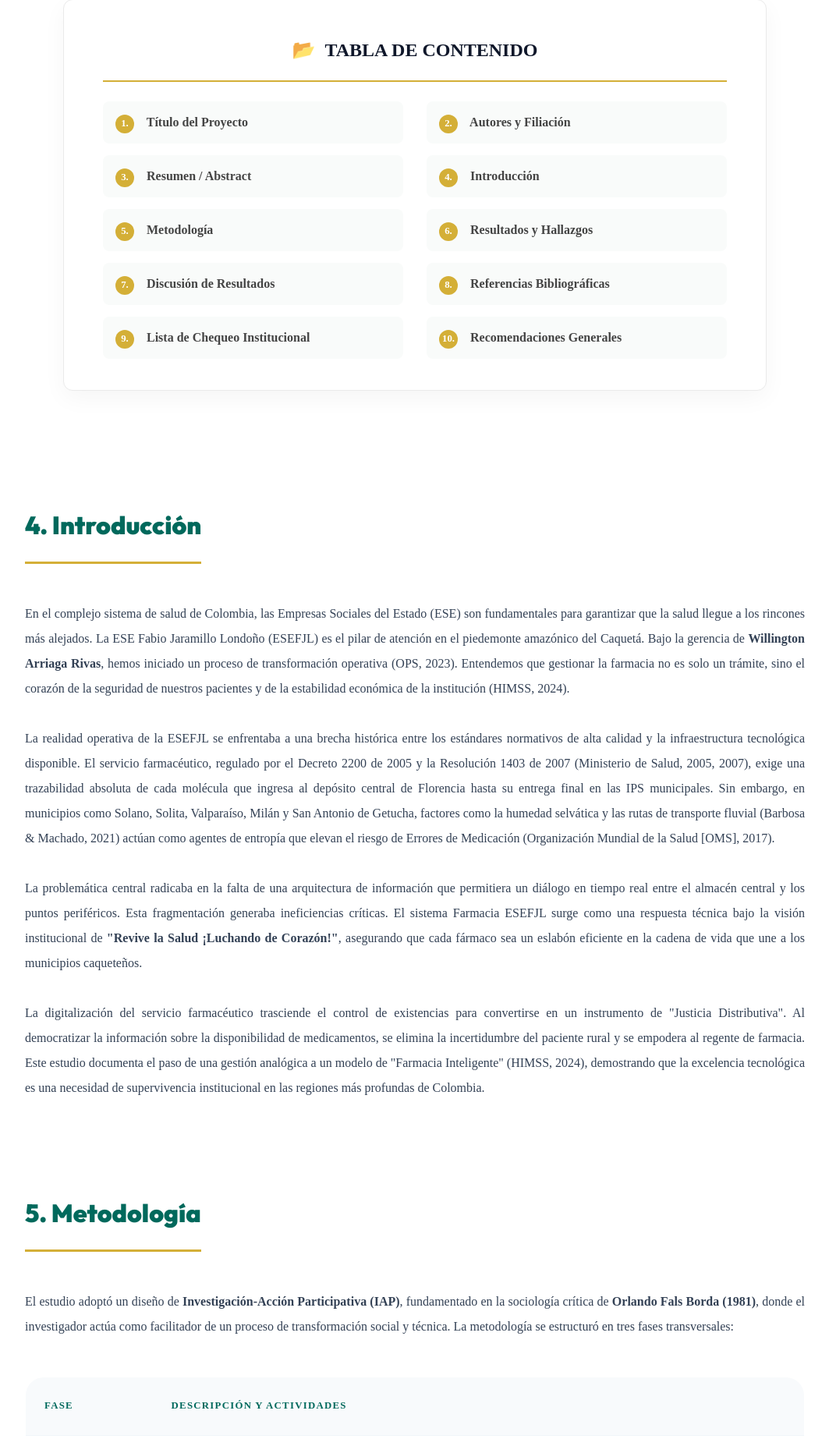
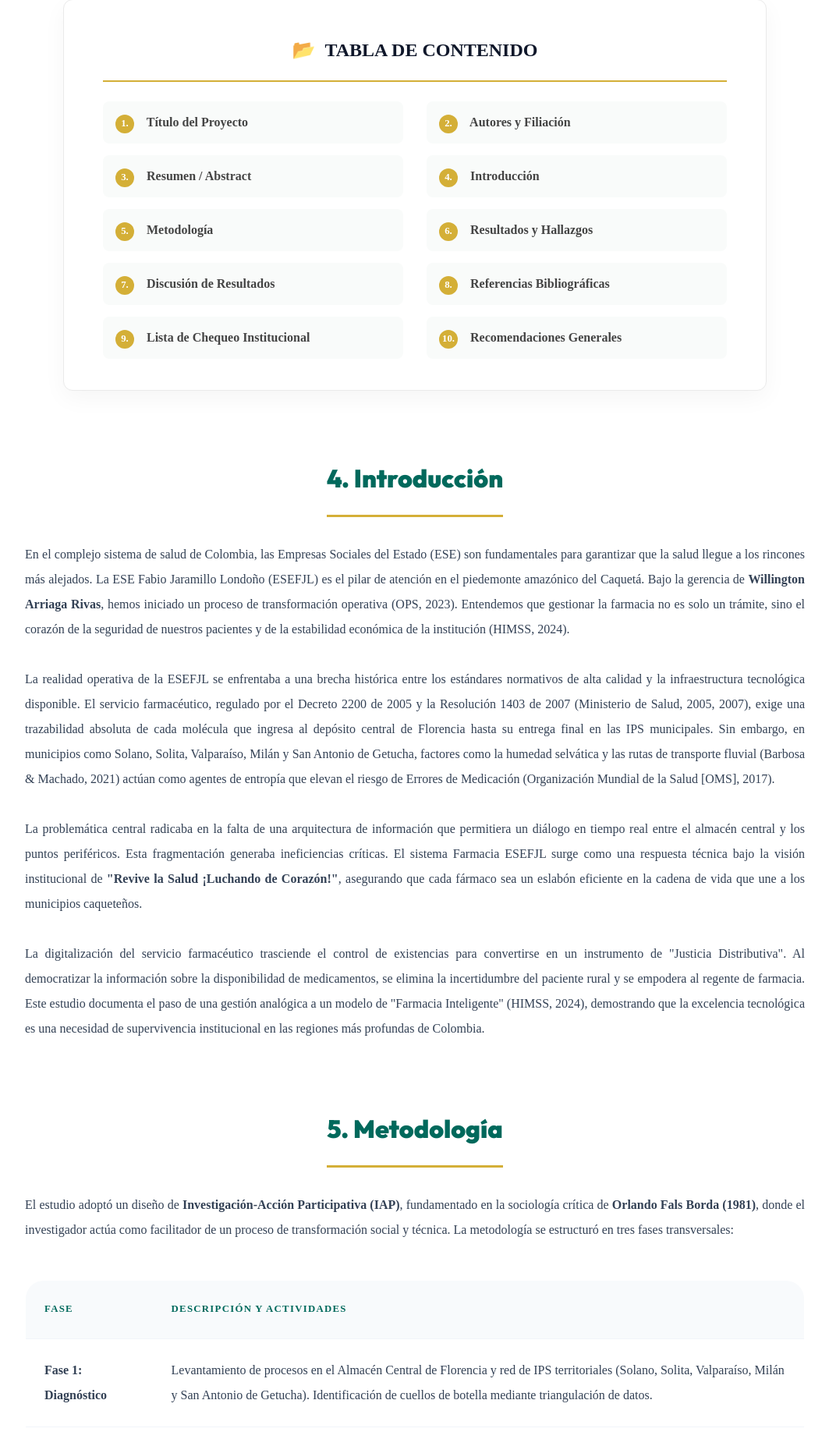
Before and after one commit to camilaaa98/esefjl_sistema, a PHP site: page /docs/articulo_cientifico.html in a window 1280 px wide. Shown: the part 1749-3594 px from the top of the page at 78% size, without its empty margins (108-1171 px from the left). Run offline with PHP 8.4, Linux system fonts and the light colour scheme.

Commit message:
Fixed centering for all section titles (5-10) in articles by using block display with margin auto and fit-content width.

```diff
--- a/assets/css/docs_pro.css
+++ b/assets/css/docs_pro.css
@@ -47,10 +47,12 @@ h1#titulo, h1#title {
     color: #00695c;
     margin-top: 5rem;
     margin-bottom: 2rem;
-    display: inline-block;
+    display: block;
+    margin-left: auto;
+    margin-right: auto;
+    width: fit-content;
     border-bottom: 3px solid #d4af37;
     padding-bottom: 15px;
-    max-width: fit-content;
 }
 
 .section-title::before {
```
